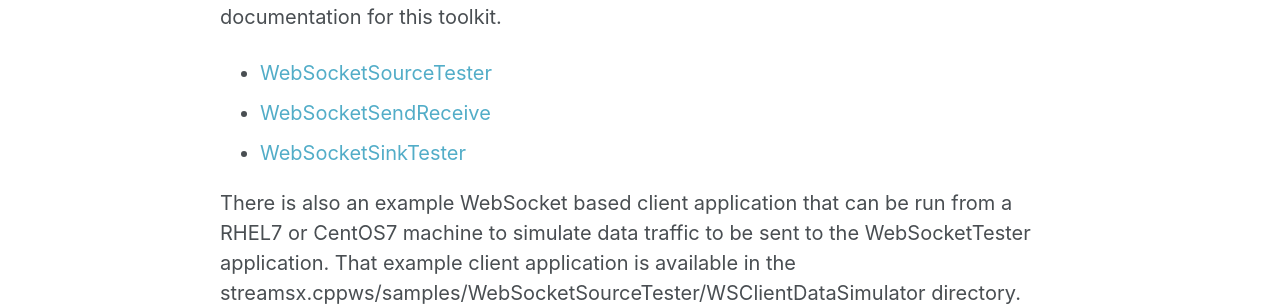
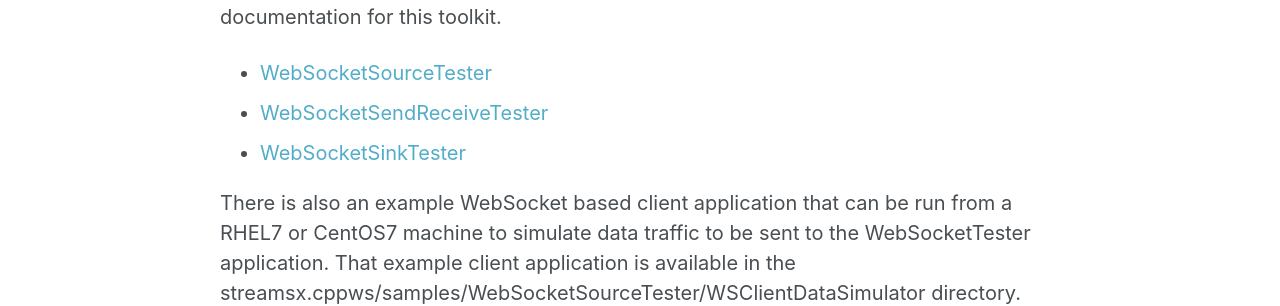
Before and after one commit to IBMStreams/streamsx.websocket, a Jekyll site: the page built from _docs/200-user_overview.md, in a window 1280 px wide and 900 px high, scrolled down 5626 px. Shown: the part 198-504 px from the top of the window. Built offline with Jekyll 4.4.1, drawn with Linux system fonts in a browser that asks for light colours.

Commit message:
Minor typo fix for v1.0.0

```diff
--- a/_docs/200-user_overview.md
+++ b/_docs/200-user_overview.md
@@ -141,7 +141,7 @@ st  submitjob  -d  <YOUR_STREAMS_DOMAIN>  -i  <YOUR_STREAMS_INSTANCE>  output/co
 This toolkit ships with the following examples that can be used as reference applications. These examples showcase the full feature set of the WebSocketSource, WebSocketSendReceive and the WebSocketSink operators that are available within this toolkit. More details about these examples can be obtained from the offical documentation for this toolkit.
 
 * [WebSocketSourceTester](https://github.com/IBMStreams/streamsx.cppws/tree/master/samples/WebSocketSourceTester)
-* [WebSocketSendReceive](https://github.com/IBMStreams/streamsx.cppws/tree/master/samples/WebSocketSendReceiveTester)
+* [WebSocketSendReceiveTester](https://github.com/IBMStreams/streamsx.cppws/tree/master/samples/WebSocketSendReceiveTester)
 * [WebSocketSinkTester](https://github.com/IBMStreams/streamsx.cppws/tree/master/samples/WebSocketSinkTester)
 
 There is also an example WebSocket based client application that can be run from a RHEL7 or CentOS7 machine to simulate data traffic to be sent to the WebSocketTester application. That example client application is available in the streamsx.cppws/samples/WebSocketSourceTester/WSClientDataSimulator directory.
```
